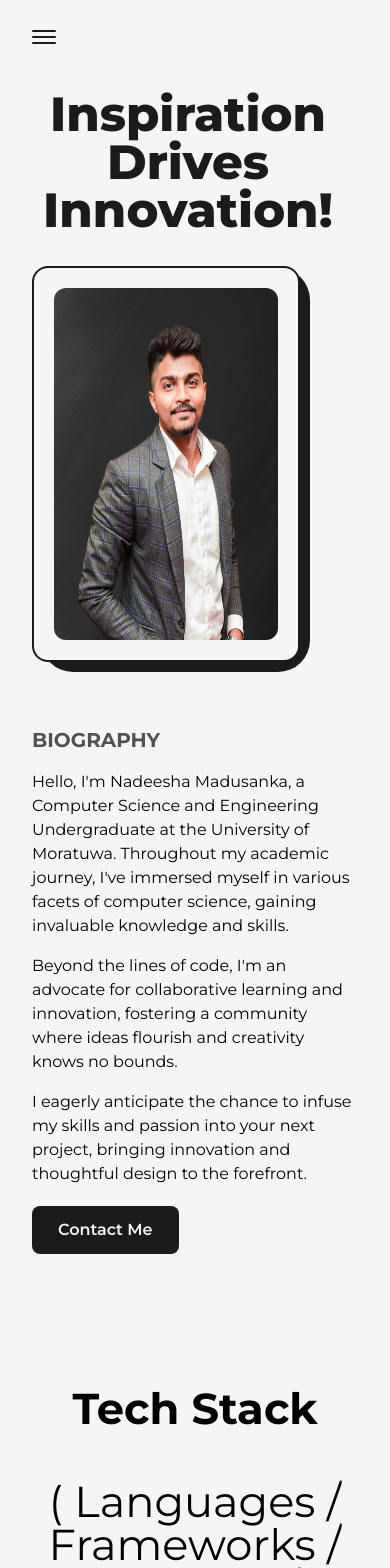
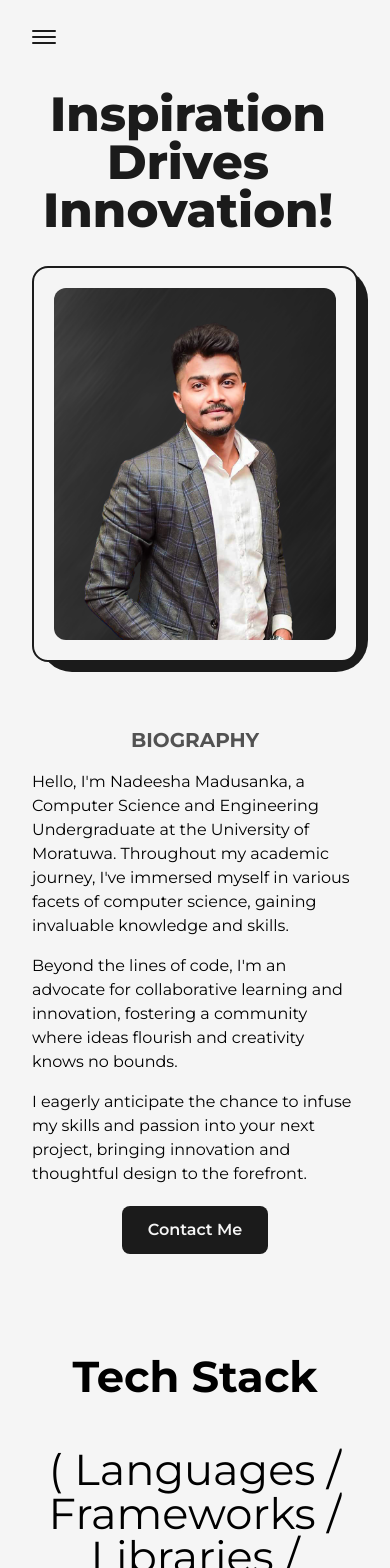
Before and after one commit to nadeeshaMadusanka99/personal_portfolio, a Next.js app: page /about in a window 390 px wide. Shown: the top 1568 px of the page. Built offline with nearby package versions, Linux system fonts and the light colour scheme.

Commit message:
Fix about me mobile responsiveness

```diff
--- a/src/components/AboutMe/Education.js
+++ b/src/components/AboutMe/Education.js
@@ -43,12 +43,12 @@ const Education = () => {
       >
         Education
       </motion.h2>
-      <div ref={ref} className="w-[75%] mx-auto relative  lg:w-[90%] md:w-full">
+      <div ref={ref} className="w-[75%] mx-auto relative lg:w-[90%] md:w-full">
         <motion.div
           style={{ scaleY: scrollYProgress }}
           className="absolute left-9 top-0 w-[4px] h-full bg-dark origin-top dark:bg-light"
         />
-        <ul className="w-full flex flex-col items-start ml-4 xs:ml-8">
+        <ul className="w-full flex flex-col items-start ml-4 md:ml-6 xs:ml-8">
           {dataEducation.map((edu, id) => (
             <Details
               key={edu.id}
--- a/src/components/AboutMe/Experience.js
+++ b/src/components/AboutMe/Experience.js
@@ -8,7 +8,7 @@ const Details = ({ position, company, companyLink, time, address, work }) => {
   return (
     <li
       ref={ref}
-      className="my-8 first:mt-0 last:mb-0 w-[70%] mx-auto flex flex-col md:w-[80%]"
+      className="my-8 first:mt-0 last:mb-0 w-[70%] mx-auto flex flex-col"
     >
       <LiIcon reference={ref} />
       <motion.div
@@ -52,7 +52,7 @@ const Experience = () => {
           style={{ scaleY: scrollYProgress }}
           className="absolute left-9 top-0 w-[4px] h-full bg-dark origin-top dark:bg-light"
         />
-        <ul className="w-full flex flex-col items-start justify-between ml-4">
+        <ul className="w-full flex flex-col items-start justify-between ml-4 md:ml-6 xs:ml-8">
           {dataExperience.map((edu) => (
             <Details
               key={edu.id}
--- a/src/components/AboutMe/Skills.js
+++ b/src/components/AboutMe/Skills.js
@@ -44,7 +44,7 @@ const Skills = () => {
         ( Languages / Frameworks / Libraries / Tools )
       </motion.h2>
       {/* TODO: Add all the icons to the project removing links*/}
-      <div className="flex flex-row justify-around flex-wrap mb-12 gap-12 items-center px-2 w-[80%]">
+      <div className="flex flex-row justify-around flex-wrap mb-12 gap-12 items-center px-2 w-[80%] md:w-[90%] sm:w-full">
         {IconsRender.map((image, index) => (
           <SkillDataProvider
             key={image.id}
--- a/src/pages/about.js
+++ b/src/pages/about.js
@@ -33,13 +33,13 @@ const About = () => {
             className="text-7xl mb-20 lg:!text-7xl sm:!text-6xl xs:!text-5xl sm:mb-8"
           />
 
-          <div className="grid w-full grid-cols-12 gap-16 sm:grid-cols-12 sm:gap-6 ">
-            <div className="col-span-7 flex flex-col items-start justify-start mt-10  xl:col-span-4 md:order-2 md:col-span-12 ">
+          <div className="grid w-full grid-cols-12 gap-16 md:flex md:flex-col-reverse md:items-center sm:grid-cols-12 sm:gap-6 ">
+            <div className="col-span-7 flex flex-col items-start justify-start mt-10  xl:col-span-4  md:col-span-12 md:items-center">
               <h2 className="mb-4 text-xl font-bold uppercase text-dark/75 dark:text-light/75 md:text-xl sm:mb-2 ">
                 BIOGRAPHY
               </h2>
               {DataContent.map((data, id) => (
-                <p key={id} className=" my-2 text-lg md:text-base">
+                <p key={data.id} className=" my-2 text-lg md:text-base">
                   {data.type}
                 </p>
               ))}
@@ -56,7 +56,7 @@ const About = () => {
             </div>
             <div
               className=" col-span-5 relative rounded-2xl border-2 border-solid border-dark bg-light p-8 dark:bg-dark dark:border-light xl:col-span-6
-            md:order-1 md:col-span-8 sm:col-span-10 sm:p-5 "
+            md:col-span-8 sm:col-span-10 sm:p-5 "
             >
               <div className="absolute top-0 -right-3 -z-10 w-[102%] h-[103%] rounded-[2rem] bg-dark dark:bg-light" />
               <motion.div
```
